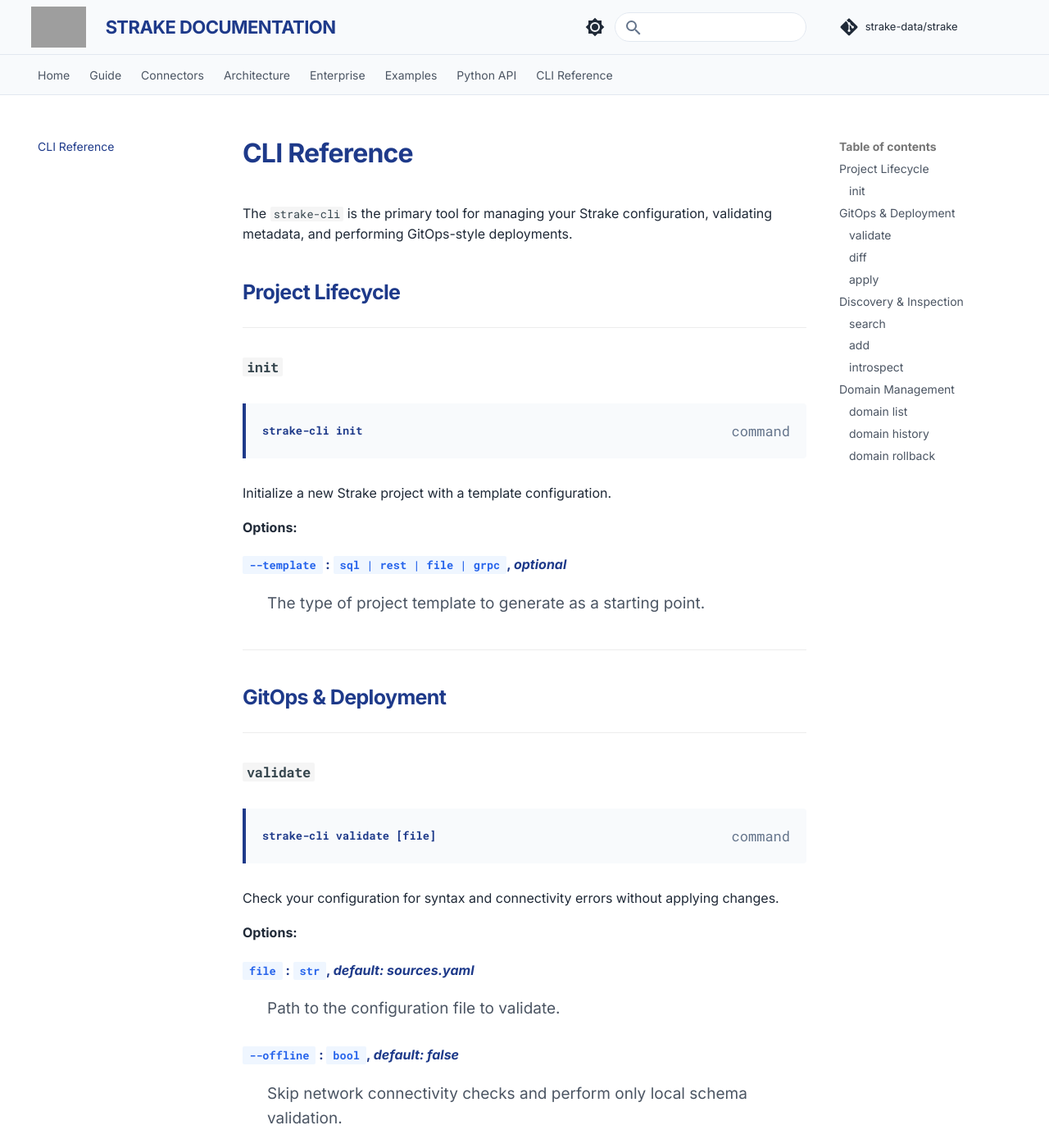
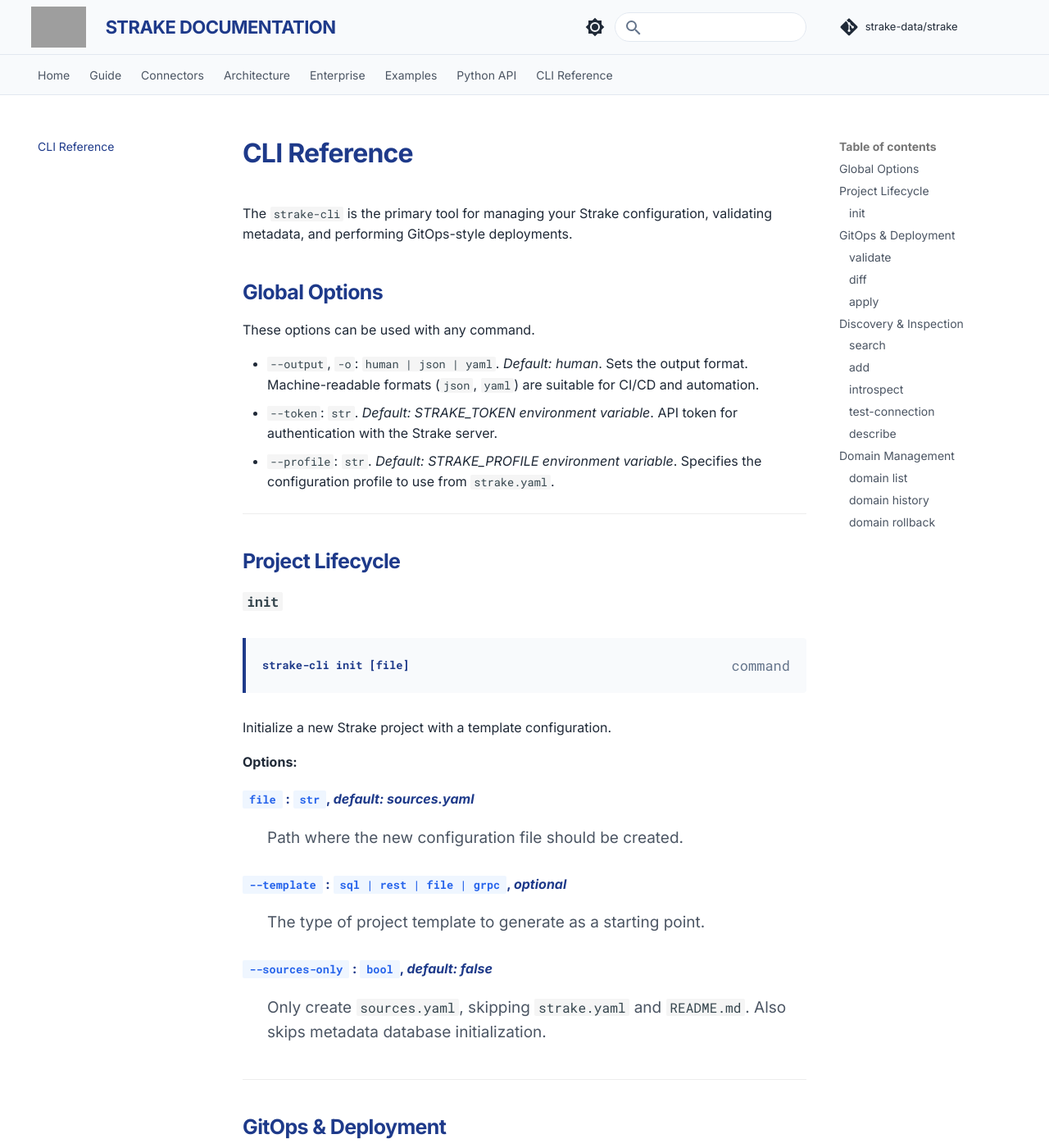
Before and after one commit to strake-data/strake, an MkDocs documentation site: the page built from docs/cli-reference.md, in a window 1280 px wide and 1400 px high. Shown: the whole window at 82% size. Built offline with MkDocs 1.6.1 and Material for MkDocs 9.7.7, drawn with Linux system fonts in a browser that asks for light colours; comment, search, counter and statistics services are not loaded; some of the changed text lies outside the part shown; grey boxes are pictures that could not be loaded.

Commit message:
chore(docs): Update CLI reference

```diff
--- a/docs/cli-reference.md
+++ b/docs/cli-reference.md
@@ -2,14 +2,25 @@
 
 The `strake-cli` is the primary tool for managing your Strake configuration, validating metadata, and performing GitOps-style deployments.
 
-## Project Lifecycle
+## Global Options
+
+These options can be used with any command.
+
+- `--output`, `-o`: `human | json | yaml`. *Default: human*.
+  Sets the output format. Machine-readable formats (`json`, `yaml`) are suitable for CI/CD and automation.
+- `--token`: `str`. *Default: STRAKE_TOKEN environment variable*.
+  API token for authentication with the Strake server.
+- `--profile`: `str`. *Default: STRAKE_PROFILE environment variable*.
+  Specifies the configuration profile to use from `strake.yaml`.
 
 ---
+
+## Project Lifecycle
 
 ### `init`
 
 <div class="api-signature">
-<code>strake-cli init</code>
+<code>strake-cli init [file]</code>
 <span class="type">command</span>
 </div>
 
@@ -17,14 +28,18 @@ Initialize a new Strake project with a template configuration.
 
 **Options:**
 
+`file` : `str`, *default: sources.yaml*
+:   Path where the new configuration file should be created.
+
 `--template` : `sql | rest | file | grpc`, *optional*
 :   The type of project template to generate as a starting point.
+
+`--sources-only` : `bool`, *default: false*
+:   Only create `sources.yaml`, skipping `strake.yaml` and `README.md`. Also skips metadata database initialization.
 
 ---
 
 ## GitOps & Deployment
-
----
 
 ### `validate`
 
@@ -76,10 +91,10 @@ Deploy your local configuration to the metadata store.
 :   Path to the configuration file to deploy.
 
 `--force` : `bool`, *default: false*
-:   Required for potentially destructive actions (e.g., mass-deleting sources).
+:   Required for potentially destructive actions (e.g., deleting a source).
 
 `--dry-run` : `bool`, *default: false*
-:   Preview changes in the registry without actually persisting them.
+:   Runs validation and previews changes (via `diff`) without actually persisting them.
 
 `--expected-version` : `int`, *optional*
 :   Enforces optimistic locking. The operation will fail if the current version in the metadata store does not match this value.
@@ -87,8 +102,6 @@ Deploy your local configuration to the metadata store.
 ---
 
 ## Discovery & Inspection
-
----
 
 ### `search`
 
@@ -103,6 +116,9 @@ Search for tables and schemas in an upstream source.
 
 `source` : `str`
 :   The name of the source to search.
+
+`file` : `str`, *default: sources.yaml*
+:   Path to the configuration file (used to find source connection details).
 
 `--domain` : `str`, *optional*
 :   Narrow the search scope to a specific domain.
@@ -126,6 +142,12 @@ Automatically adds a discovered table into your `sources.yaml`.
 `table` : `str`
 :   The full name of the table to add (e.g., `schema.table`).
 
+`file` : `str`, *default: sources.yaml*
+:   Path to the configuration file to update.
+
+`--domain` : `str`, *optional*
+:   Specify the domain context for the search.
+
 ---
 
 ### `introspect`
@@ -135,18 +157,46 @@ Automatically adds a discovered table into your `sources.yaml`.
 <span class="type">command</span>
 </div>
 
-Describe the physical schema of a specific upstream source.
+Legacy alias for `search`.
+
+---
+
+### `test-connection`
+
+<div class="api-signature">
+<code>strake-cli test-connection [file]</code>
+<span class="type">command</span>
+</div>
+
+Read the configuration and attempt to connect to every defined source to verify credentials and network reachability.
 
 **Options:**
 
-`--registered` : `bool`, *default: false*
-:   If true, introspect a source that is already registered in the metadata store instead of the local config.
+`file` : `str`, *default: sources.yaml*
+:   Path to the configuration file to test.
+
+---
+
+### `describe`
+
+<div class="api-signature">
+<code>strake-cli describe [file]</code>
+<span class="type">command</span>
+</div>
+
+Shows the current configuration and metadata stored in the metadata database for a domain.
+
+**Options:**
+
+`file` : `str`, *default: sources.yaml*
+:   Path to the local configuration file (used to resolve domain).
+
+`--domain` : `str`, *optional*
+:   Explicitly specify the domain to describe.
 
 ---
 
 ## Domain Management
-
----
 
 ### `domain list`
 
@@ -170,7 +220,7 @@ Show the audit trail of deployment events for a domain.
 
 **Options:**
 
-`--name` : `str`, *default: default*
+`name` : `str`, *default: default*
 :   The name of the domain to inspect.
 
 ---
@@ -186,5 +236,8 @@ Revert a domain to a previous known-good version.
 
 **Options:**
 
+`name` : `str`, *default: default*
+:   The name of the domain to rollback.
+
 `--to-version` : `int`
 :   **Required**. The specific target version to revert to.
```
Also changed, not shown: other parts of docs/cli-reference.md (+2 -2 lines).
